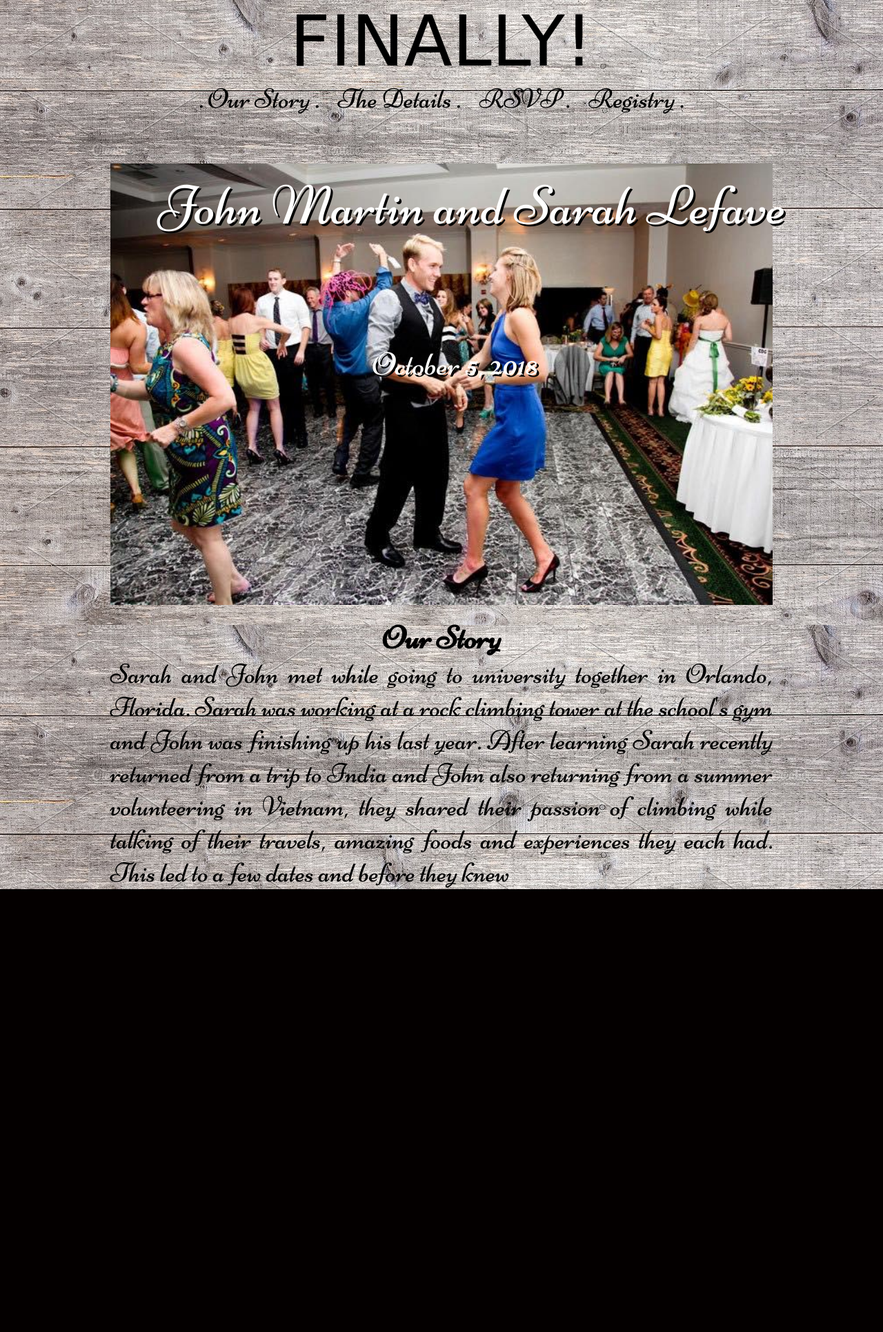
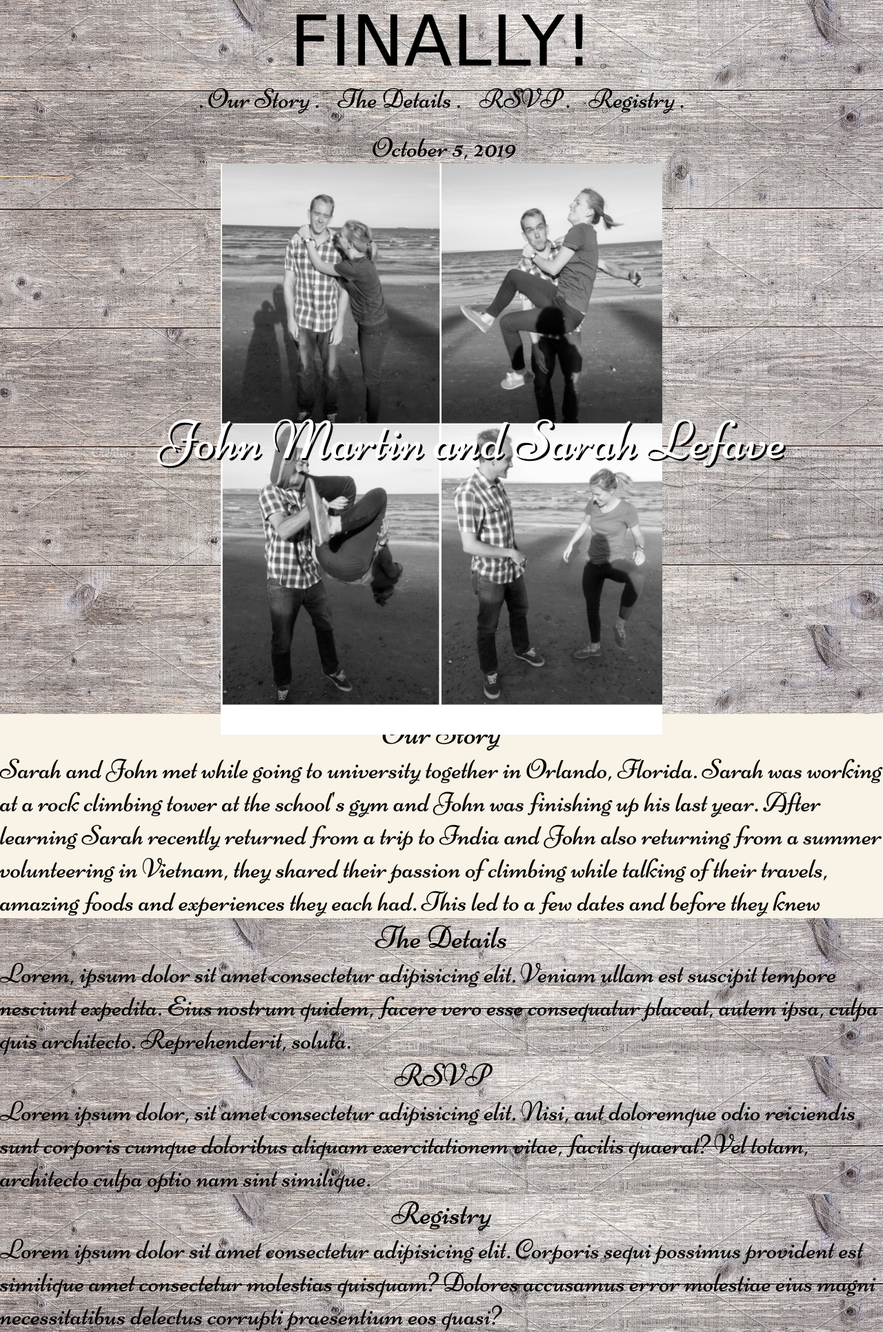
Before and after one commit to JohnnyBEdge/weddingSite, a PHP site: page / in a window 1280 px wide. Shown: the whole page at 69% size. Before the commit the page ends 1289 px from the top, so only its background shows below. Run offline with PHP 8.4, Linux system fonts and the light colour scheme; some web fonts are replaced.

Commit message:
subdivided sections, alternating background

```diff
--- a/index.html
+++ b/index.html
@@ -9,6 +9,7 @@
     <title>The Lefartins</title>
 </head>
 <body>
+    <div id="mainSection">
     <p id="finally">FINALLY!</p>
 
     <ul class="navBar">
@@ -20,15 +21,16 @@
 
     <div id="main">
         <p id="johnsarah">John Martin and Sarah Lefave</p>
-        <p id="date">October 5, 2018</p>
+        <p id="date">October 5, 2019</p>
 
         <div id="mainPhoto">
-            <img src="mainPhoto2.jpg" alt="John and Sarah">
+            <img src="mainPhoto3.jpg" alt="John and Sarah">
         </div>
     </div>
+    <div>
 
-    <div id="story">
-        <h3>Our Story</h3>
+    <div id="storySection">
+        <h3>~ Our Story ~</h3>
             <p>Sarah and John met while going to university together in Orlando, Florida.
                     Sarah was working at a rock climbing tower at the school's gym and John
                     was finishing up his last year. After learning Sarah recently returned from
@@ -38,16 +40,19 @@
             </p>
     </div>
 
-    <div id="details">
-
+    <div id="detailsSection">
+        <h3>The Details</h3>
+        <p>Lorem, ipsum dolor sit amet consectetur adipisicing elit. Veniam ullam est suscipit tempore nesciunt expedita. Eius nostrum quidem, facere vero esse consequatur placeat, autem ipsa, culpa quis architecto. Reprehenderit, soluta.</p>
     </div>
 
-    <div id="rsvp">
-
+    <div id="rsvpSection">
+        <h3>RSVP</h3>
+        <p>Lorem ipsum dolor, sit amet consectetur adipisicing elit. Nisi, aut doloremque odio reiciendis sunt corporis cumque doloribus aliquam exercitationem vitae, facilis quaerat? Vel totam, architecto culpa optio nam sint similique.</p>
     </div>
 
-    <div id="registry">
-
+    <div id="registrySection">
+        <h3>Registry</h3>
+        <p>Lorem ipsum dolor sit amet consectetur adipisicing elit. Corporis sequi possimus provident est similique amet consectetur molestias quisquam? Dolores accusamus error molestiae eius magni necessitatibus delectus corrupti praesentium eos quasi?</p>
     </div>
 
 
--- a/style.css
+++ b/style.css
@@ -3,7 +3,7 @@
     padding: 0;
 }
 
-body{
+#mainSection{
     background-image: url(background.jpg);
 }
 
@@ -32,7 +32,7 @@ ul{
     text-align: center;
     margin: 0 auto;
     position: absolute;
-    top: 250px;
+    top: 590px;
     left: 230px;
     z-index: 1;
     color: white;
@@ -43,19 +43,18 @@ ul{
 #date{
     text-align: center;
     font-family: 'Niconne', cursive;
-    font-size: 2.9em;
+    font-size: 2.5em;
     position: absolute;
-    top: 500px;
+    top: 190px;
     left: 540px;
     z-index: 1;
-    color: white;
-    text-shadow: 3px 3px 0px #000;
+    color: black;
 }
 
 #mainPhoto img{
     display: block;
     margin: 0 auto;
-    width: 75%;
+    width: 50%;
     height: auto;
     padding: 20px;
     position: relative;
@@ -66,6 +65,7 @@ h3{
     font-family: 'Niconne', cursive;
     font-size: 2.9em;
     text-align: center;
+    font-weight: 100;
 }
 
 p{
@@ -79,3 +79,19 @@ p{
     text-align: justify;
     margin-top: 50px;
 }
+
+#storySection{
+    background-color: #f8f3e6;
+    }
+
+#detailsSection{
+    background-image: url(background.jpg);
+}
+
+#rsvpSection{
+    background-image: url(background.jpg);
+}
+
+#registrySection{
+    background-image: url(background.jpg);
+}
```
Also changed, not shown: mainPhoto3.jpg (added), 1 other file.
